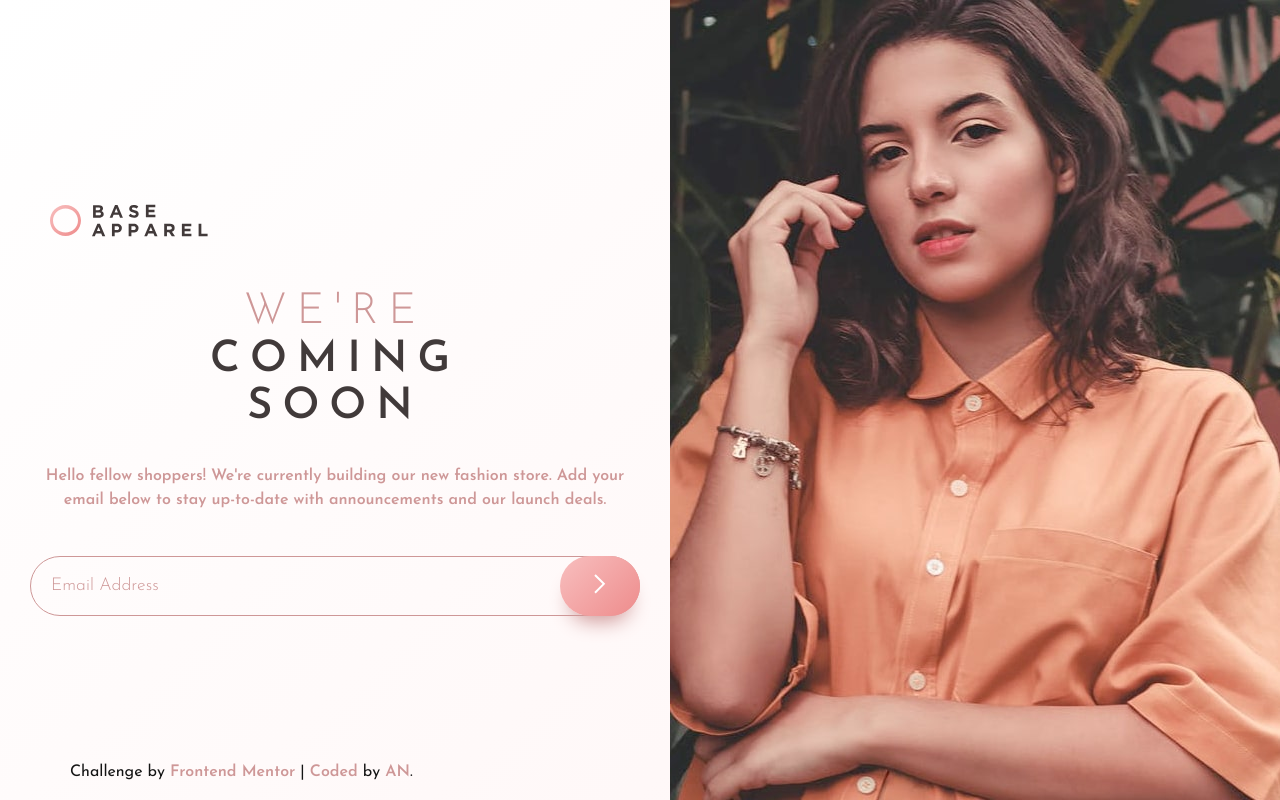
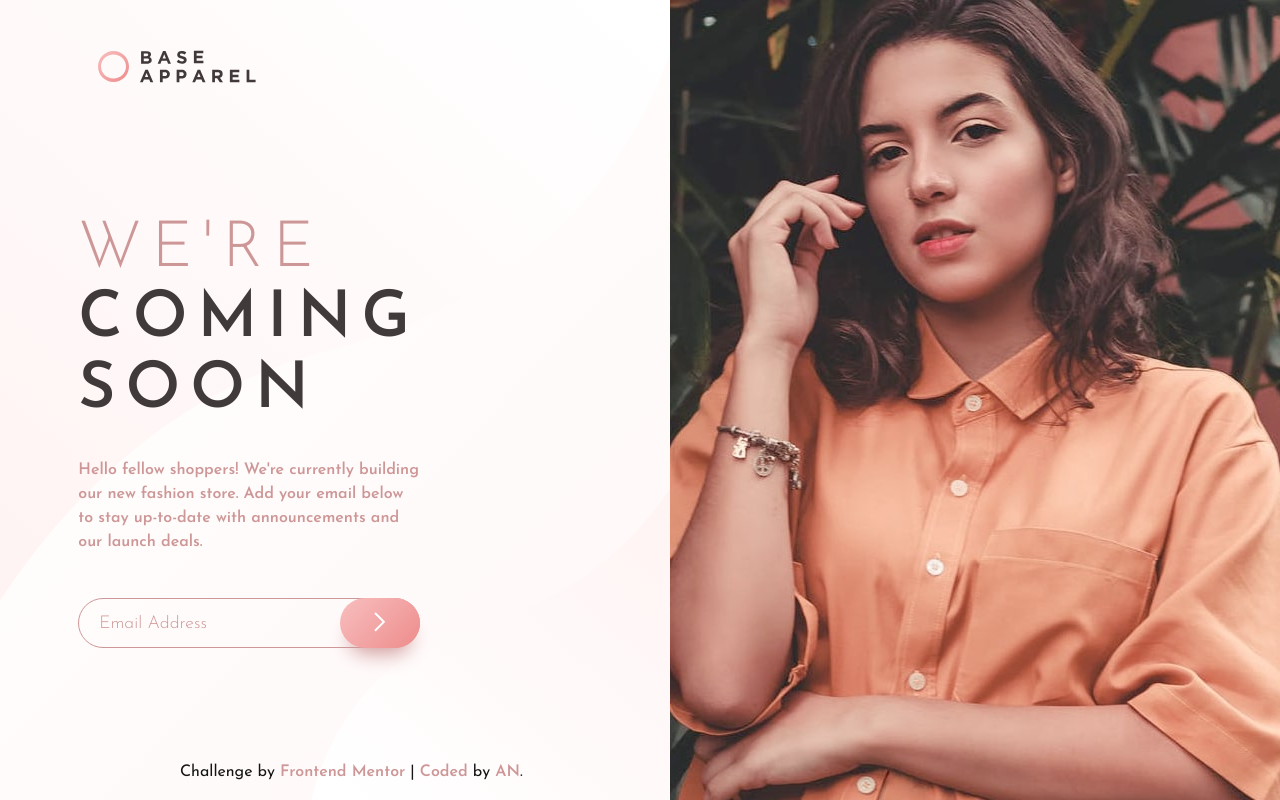
Before and after one commit to anespoul34/base-apparel-coming-soon-page, a plain HTML site: page dist/index.html in a window 1280 px wide. Drawn offline with Linux system fonts and the light colour scheme.

Commit message:
solution

```diff
--- a/dist/index.html
+++ b/dist/index.html
@@ -27,17 +27,36 @@
         Hello fellow shoppers! We're currently building our new fashion store.
         Add your email below to stay up-to-date with announcements and our launch deals.
       </p>
-      <div class="email-container">
-        <input type="text" placeholder="Email Address">
-        <button aria-label="submit">
+      <form id="email-form" class="email-container">
+        <input id="email" type="text" name="email" placeholder="Email Address" onchange="handleChange()">
+        <button type="submit" aria-label="submit">
           <img src="/icon-arrow.56d7c493.svg" alt="arrow icon">
         </button>
-      </div>
+        <img class="error" src="/icon-error.7540ea9a.svg" alt="error icon">
+        <p class="error">Please provide a valid email</p>
+      </form>
     </section>
   </main>
   <footer class="attribution">
     Challenge by <a href="https://www.frontendmentor.io?ref=challenge" target="_blank">Frontend Mentor</a> |
     <a href="https://github.com/anespoul34" target="_blank">Coded</a> by <a href="https://www.arthurnespoulous.com" target="_blank">AN</a>.
   </footer>
+
+  <script>var form = document.getElementById('email-form');
+var email = document.getElementById('email');
+
+function validateEmail(email) {
+  var regex = /^[^\s@]+@[^\s@]+\.[^\s@]+$/;
+  return regex.test(email);
+}
+
+function handleChange() {
+  if (validateEmail(email.value)) {
+    form.classList.remove('error');
+    return;
+  } else {
+    form.classList.add('error');
+  }
+}</script>
 </body>
 </html>
--- a/dist/style.e308ff8e.css
+++ b/dist/style.e308ff8e.css
@@ -115,7 +115,7 @@ main {
 .email-container {
   position: relative;
   width: 100%;
-  height: 60px;
+  height: 50px;
   margin: 12px 0 0 0;
 }
 .email-container input {
@@ -134,10 +134,11 @@ main {
   font-weight: 300;
 }
 .email-container button {
+  cursor: pointer;
   position: absolute;
   top: 50%;
   right: 0%;
-  transform: translateY(-30px);
+  transform: translateY(-50%);
   width: 80px;
   height: 100%;
   border-radius: 30px;
@@ -145,7 +146,31 @@ main {
   background: var(--linear2);
   box-shadow: 0 15px 20px -10px var(--primary);
 }
+.email-container button:hover {
+  background: linear-gradient(135deg, hsl(0, 86%, 92%) 0%, hsl(0, 95%, 84%) 100%);
+  box-shadow: 0 5px 10px 0px var(--primary);
+}
 
+form.error input {
+  border: 1px solid #F96464;
+}
+form .error {
+  display: none;
+}
+form.error .error {
+  display: block;
+}
+form.error img.error {
+  position: absolute;
+  right: 90px;
+  top: 50%;
+  transform: translateY(-50%);
+}
+form.error p.error {
+  font-size: 0.8rem;
+  color: #F96464;
+  margin: 5px 0 0 20px;
+}
 
 @media screen and (min-width: 768px) {
   html,
@@ -173,17 +198,39 @@ main {
   .banner img {
     width: auto;
     min-height: 100%;
+    height: 100%;
   }
   main {
     flex-direction: row-reverse;
   }
   .container {
     flex: auto;
+    justify-content: flex-start;
+    align-items: flex-start;
+    padding: 30px 250px 0 180px;
+    background: url('/bg-pattern-desktop.2f784f63.svg');
+    background-size: cover;
   }
+  .container header {
+    margin-bottom: 80px;
+  }
+  .container h1,
+  .container p {
+    text-align: left;
+  }
+  .container h1,
+  .container h1 span {
+    font-size: 4rem;
+  }
+  .container p,
+  .container .email-container {
+    max-width: 450px;
+  }
+
   .attribution {
     position: absolute;
     bottom: 10px;
-    left: 70px;
+    left: 180px;
     width: auto;
   }
 }
--- a/dist/style.e308ff8e.js
+++ b/dist/style.e308ff8e.js
@@ -189,7 +189,7 @@ var reloadCSS = require('_css_loader');
 
 module.hot.dispose(reloadCSS);
 module.hot.accept(reloadCSS);
-},{"_css_loader":"../../../AppData/Roaming/npm/node_modules/parcel-bundler/src/builtins/css-loader.js"}],"../../../AppData/Roaming/npm/node_modules/parcel-bundler/src/builtins/hmr-runtime.js":[function(require,module,exports) {
+},{"./images\\bg-pattern-desktop.svg":[["bg-pattern-desktop.2f784f63.svg","images/bg-pattern-desktop.svg"],"images/bg-pattern-desktop.svg"],"_css_loader":"../../../AppData/Roaming/npm/node_modules/parcel-bundler/src/builtins/css-loader.js"}],"../../../AppData/Roaming/npm/node_modules/parcel-bundler/src/builtins/hmr-runtime.js":[function(require,module,exports) {
 var global = arguments[3];
 var OVERLAY_ID = '__parcel__error__overlay__';
 var OldModule = module.bundle.Module;
@@ -217,7 +217,7 @@ var parent = module.bundle.parent;
 if ((!parent || !parent.isParcelRequire) && typeof WebSocket !== 'undefined') {
   var hostname = "" || location.hostname;
   var protocol = location.protocol === 'https:' ? 'wss' : 'ws';
-  var ws = new WebSocket(protocol + '://' + hostname + ':' + "52394" + '/');
+  var ws = new WebSocket(protocol + '://' + hostname + ':' + "50341" + '/');
 
   ws.onmessage = function (event) {
     checkedAssets = {};
--- a/style.css
+++ b/style.css
@@ -115,7 +115,7 @@ main {
 .email-container {
   position: relative;
   width: 100%;
-  height: 60px;
+  height: 50px;
   margin: 12px 0 0 0;
 }
 .email-container input {
@@ -134,10 +134,11 @@ main {
   font-weight: 300;
 }
 .email-container button {
+  cursor: pointer;
   position: absolute;
   top: 50%;
   right: 0%;
-  transform: translateY(-30px);
+  transform: translateY(-50%);
   width: 80px;
   height: 100%;
   border-radius: 30px;
@@ -145,7 +146,31 @@ main {
   background: var(--linear2);
   box-shadow: 0 15px 20px -10px var(--primary);
 }
+.email-container button:hover {
+  background: linear-gradient(135deg, hsl(0, 86%, 92%) 0%, hsl(0, 95%, 84%) 100%);
+  box-shadow: 0 5px 10px 0px var(--primary);
+}
 
+form.error input {
+  border: 1px solid #F96464;
+}
+form .error {
+  display: none;
+}
+form.error .error {
+  display: block;
+}
+form.error img.error {
+  position: absolute;
+  right: 90px;
+  top: 50%;
+  transform: translateY(-50%);
+}
+form.error p.error {
+  font-size: 0.8rem;
+  color: #F96464;
+  margin: 5px 0 0 20px;
+}
 
 @media screen and (min-width: 768px) {
   html,
@@ -173,17 +198,39 @@ main {
   .banner img {
     width: auto;
     min-height: 100%;
+    height: 100%;
   }
   main {
     flex-direction: row-reverse;
   }
   .container {
     flex: auto;
+    justify-content: flex-start;
+    align-items: flex-start;
+    padding: 30px 250px 0 180px;
+    background: url('./images/bg-pattern-desktop.svg');
+    background-size: cover;
   }
+  .container header {
+    margin-bottom: 80px;
+  }
+  .container h1,
+  .container p {
+    text-align: left;
+  }
+  .container h1,
+  .container h1 span {
+    font-size: 4rem;
+  }
+  .container p,
+  .container .email-container {
+    max-width: 450px;
+  }
+
   .attribution {
     position: absolute;
     bottom: 10px;
-    left: 70px;
+    left: 180px;
     width: auto;
   }
 }
```
Also changed, not shown: index.html (+24 -4 lines), dist/bg-pattern-desktop.2f784f63.svg (added), dist/icon-error.7540ea9a.svg (added), 2 other files.
